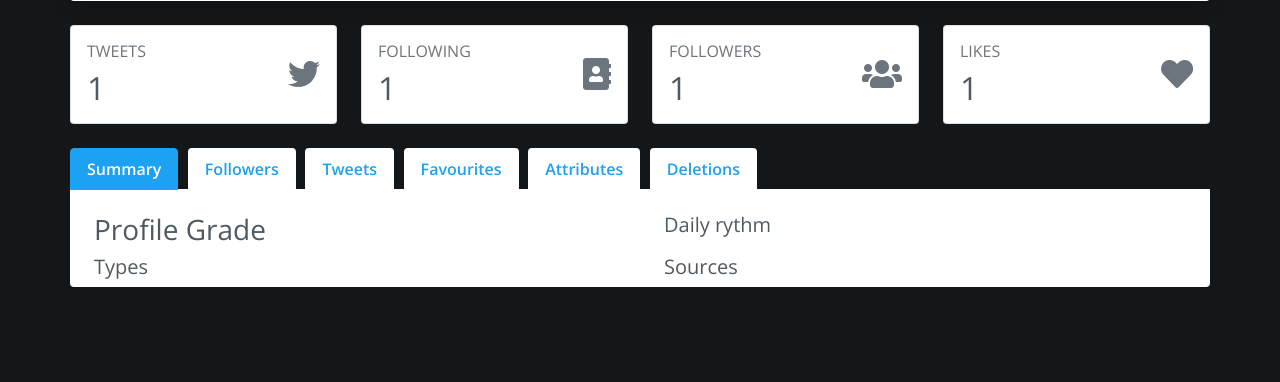
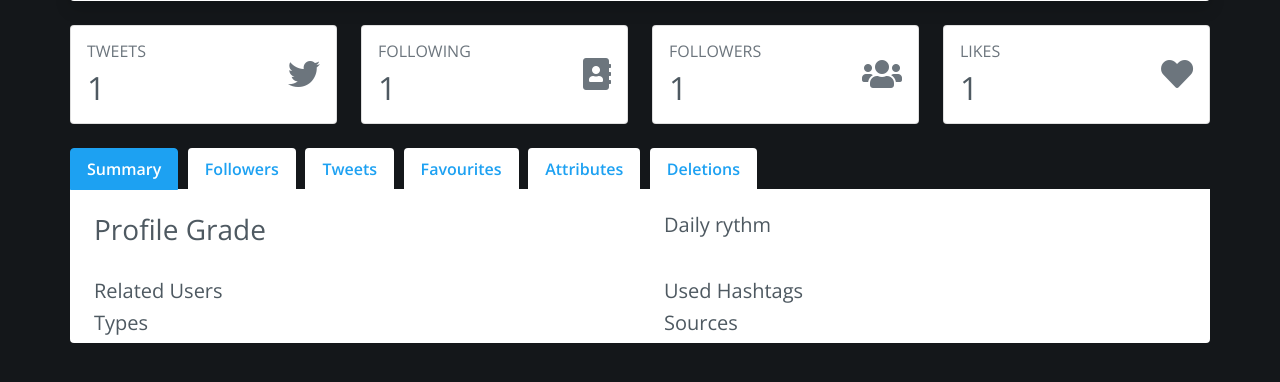
Before and after one commit to LSIR/Twitter-Time-Machine, a Django app: template Backend/tcb/templates/user.html in a window 1280 px wide. Shown: the part 274-656 px from the top of the page. Run offline with Django 3.2, Linux system fonts and the light colour scheme; the template is opened without the code that fills it: most values are stand-ins (such as "Sample title", 1, 10 or a date in 2020); some libraries are stand-ins or nearby versions.

Commit message:
Show related users and hashtags

```diff
--- a/Backend/tcb/static/d3-chart-builder.js
+++ b/Backend/tcb/static/d3-chart-builder.js
@@ -26,6 +26,7 @@ class TCChart {
 	constructor(parentDiv, width, height ,margin, xScale, yScale, data, generators, dotted, hover_evt, out_evt, click_evt, internalBuilder, highlighted_pts, xlabel, ylabel) {
 		this.hover_evt = hover_evt;
 		this.out_evt = out_evt;
+		this.click_evt = click_evt;
 		this.width = width;
 		this.height = height;
 		this.margin = margin;
@@ -408,7 +409,6 @@ class TCInternalBarChartBuilder {
 
 	build(xScale, yScale, width, height) {
 		let create = function(self) {
-			console.log(self.data)
 			if(self.xScale.bandwidth != undefined) {
 				self.svg.selectAll("bar")
 					.data(self.data)
--- a/Backend/tcb/static/tc-datautils.js
+++ b/Backend/tcb/static/tc-datautils.js
@@ -71,7 +71,7 @@ function profileSubgrades(screen_name_history, name_history, description_history
 }
 
 function profileGrade(screen_name_history, name_history, description_history, metrics_history, deletion_history, peaks) {
-	//Grade = 100-(dist(screen_name))-(dist(name)/10)-(dist(description)/1000)-(#deletions/20)
+	//Grade = 100-(dist(screen_name))-(dist(name)/10)-(dist(description)/1000)-(#deletions/20)-#peaks
 	let grade = 100;
 	let grades = profileSubgrades(screen_name_history, name_history, description_history, metrics_history, deletion_history, peaks);
 	grade -= grades[0];
--- a/Backend/tcb/templates/user.html
+++ b/Backend/tcb/templates/user.html
@@ -254,6 +254,20 @@
 						<div class="col-12" id="daily_chart"></div>
 					</div>
 				</div>
+				<div class="row bg-white pt-4">
+					<div class="col-6 px-4">
+						<h5>Related Users</h5>
+						<ul class="list-group list-group-flush" id="related_users" style="max-height: 300px; overflow:scroll">
+
+						</ul>
+					</div>
+					<div class="col-6 px-4">
+						<h5>Used Hashtags</h5>
+						<ul class="list-group list-group-flush" id="hashtag" style="max-height: 300px; overflow:scroll">
+
+						</ul>
+					</div>
+				</div>
 				<div class="row bg-white rounded-bottom">
 					<div class="col-6 px-4">
 						<h5>Types</h5>
@@ -356,8 +370,16 @@
 <script src="{% static 'tc-chart.js' %}"></script>
 <script>
 	let history_raw = JSON.parse("{{ history |escapejs}}")
-	let tweets_metadata = JSON.parse("{{tweets_metadata|escapejs}}")
-	tcMakeHistoryChart('#followers_chart', history_raw, 'followers_count', {{ peaks|escapejs }}, function (d) {
+	let tweets_metadata = JSON.parse("{{tweets_metadata |escapejs}}")
+	let hashtag = JSON.parse("{{hashtags|escapejs}}")
+	let related_users = JSON.parse("{{related_users|escapejs}}")
+	$("#related_users").html(related_users.reduce(function(acc, val) {
+		return acc+ '<li class="list-group-item">'+val[0]+' ('+val[1]+')</li>'
+	}, ''))
+	$("#hashtag").html(hashtag.reduce(function(acc, val) {
+		return acc+ '<li class="list-group-item">'+val[0]+' ('+val[1]+')</li>'
+	}, ''))
+	tcMakeHistoryChart('#followers_chart', history_raw, 'followers_count', {{ peaks |escapejs }}, function (d) {
 		$.ajax("/tweets/{{ username }}?ts=" + (d.x / 1000)).done(function (res) {
 			let tweetModal = new bootstrap.Modal(document.getElementById('tweetModal'))
 			let nh = ""
```
Also changed, not shown: Backend/tcb/tcb/views.py (+11 -1 lines).
